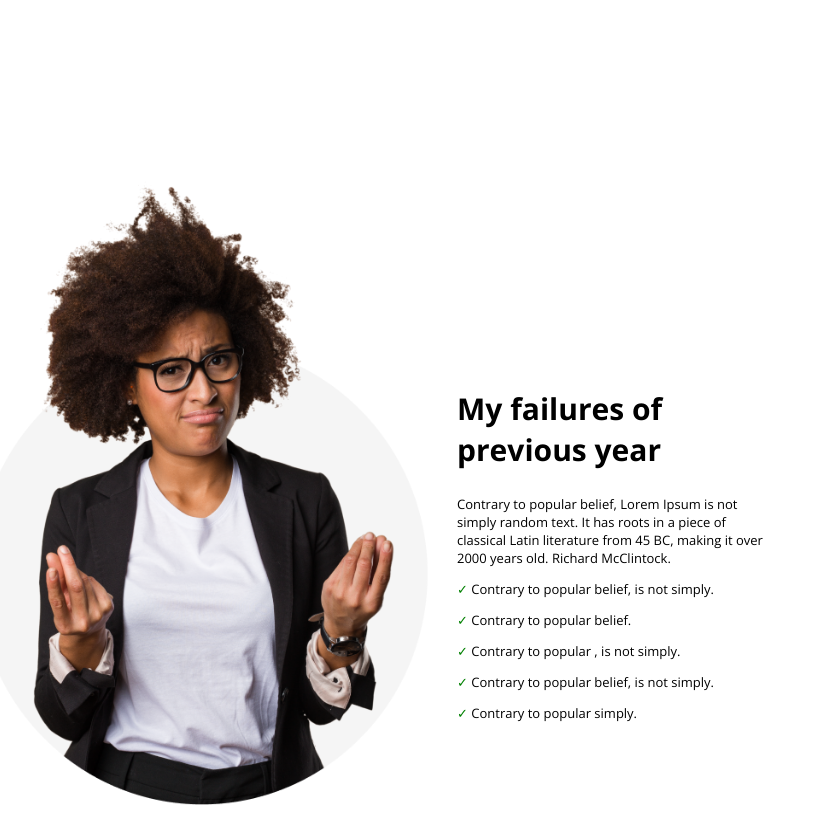
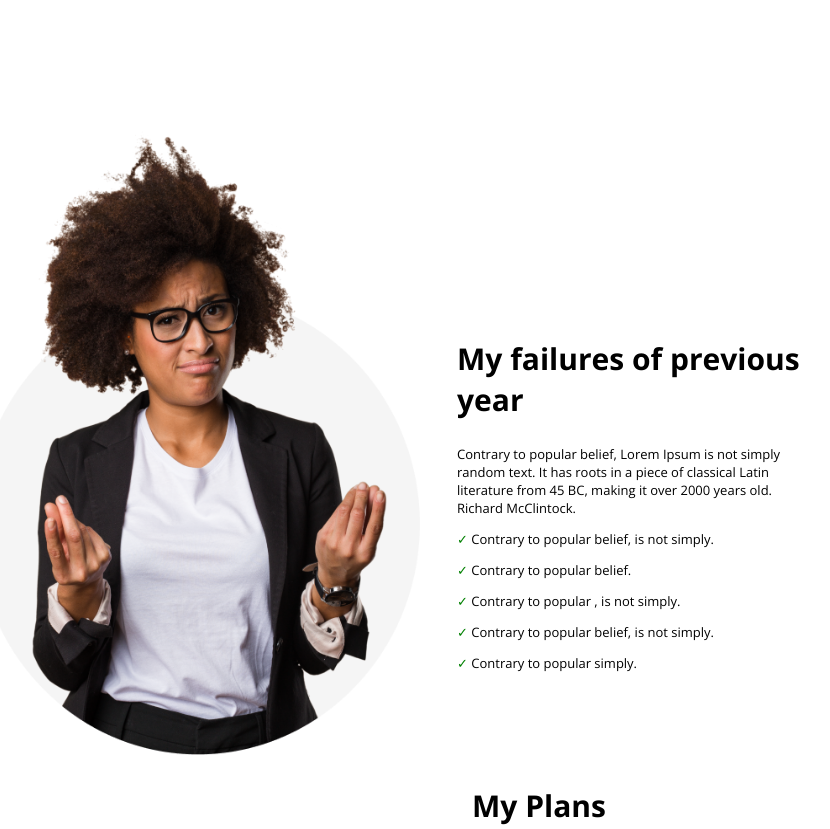
Before and after one commit to nomanmia128/new-year-me, a plain HTML site: page index.html in a window 1280 px wide. Shown: the part 520-1349 px from the top of the page, without its empty margins (101-931 px from the left). Drawn offline with nearby package versions, Linux system fonts and the light colour scheme.

```diff
--- a/style/new.css
+++ b/style/new.css
@@ -55,7 +55,7 @@ body{
     background-repeat: no-repeat;
     /* background-position: top left; */
     background-size: 40% 100%;
-    margin: 200px 0px 30px 50px;
+    margin: 150px 20px 30px 50px;
 }
 
 
@@ -63,7 +63,7 @@ body{
     /* max-width: 500px; */
     /* display: flex; */
     align-items: center;
-    padding: 190px 400px 70px 500px;
+    padding: 190px 350px 70px 500px;
     /* margin: 200px 250px 50px 600px; */
     justify-content: space-between;
 }
```
